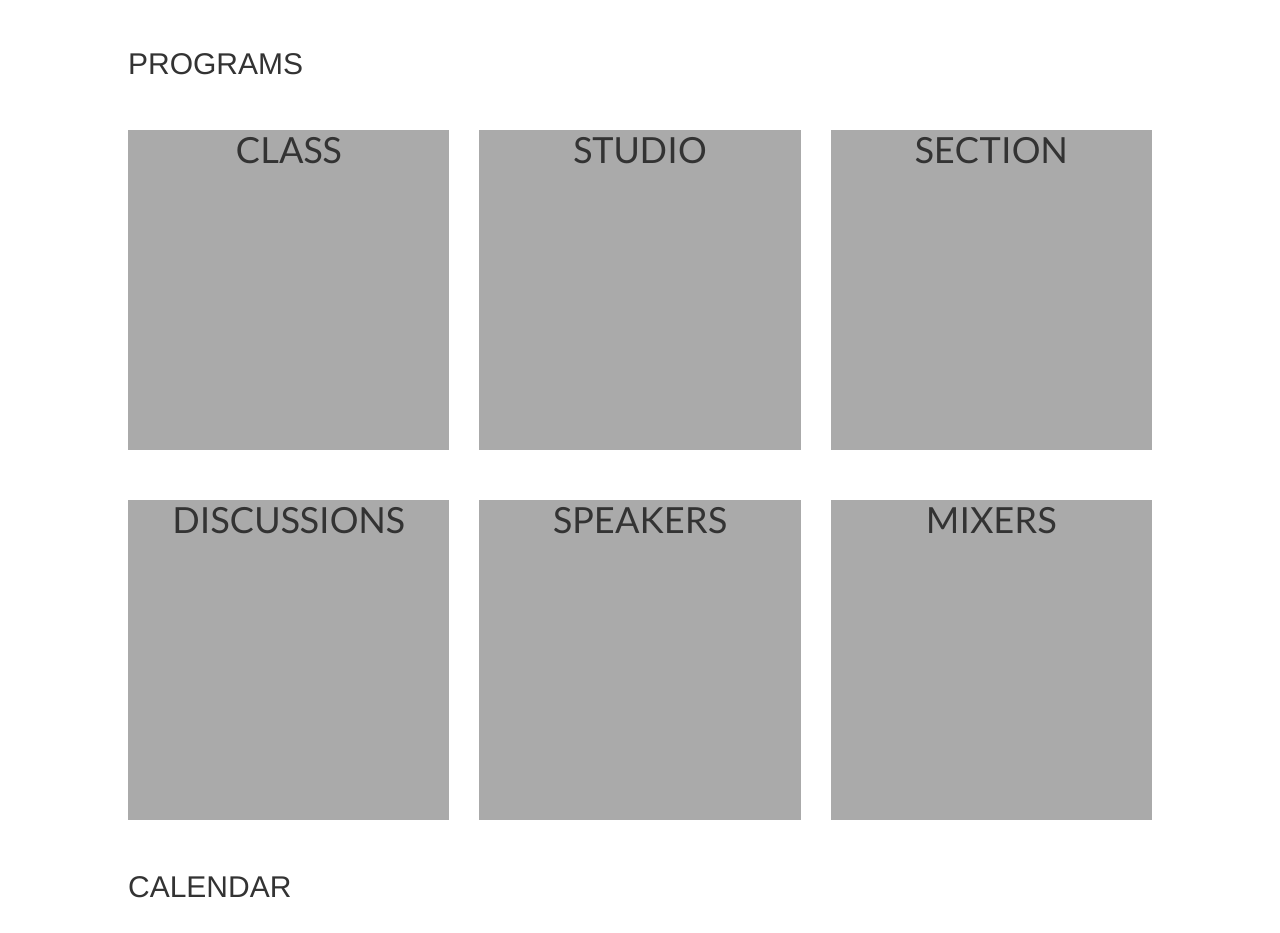
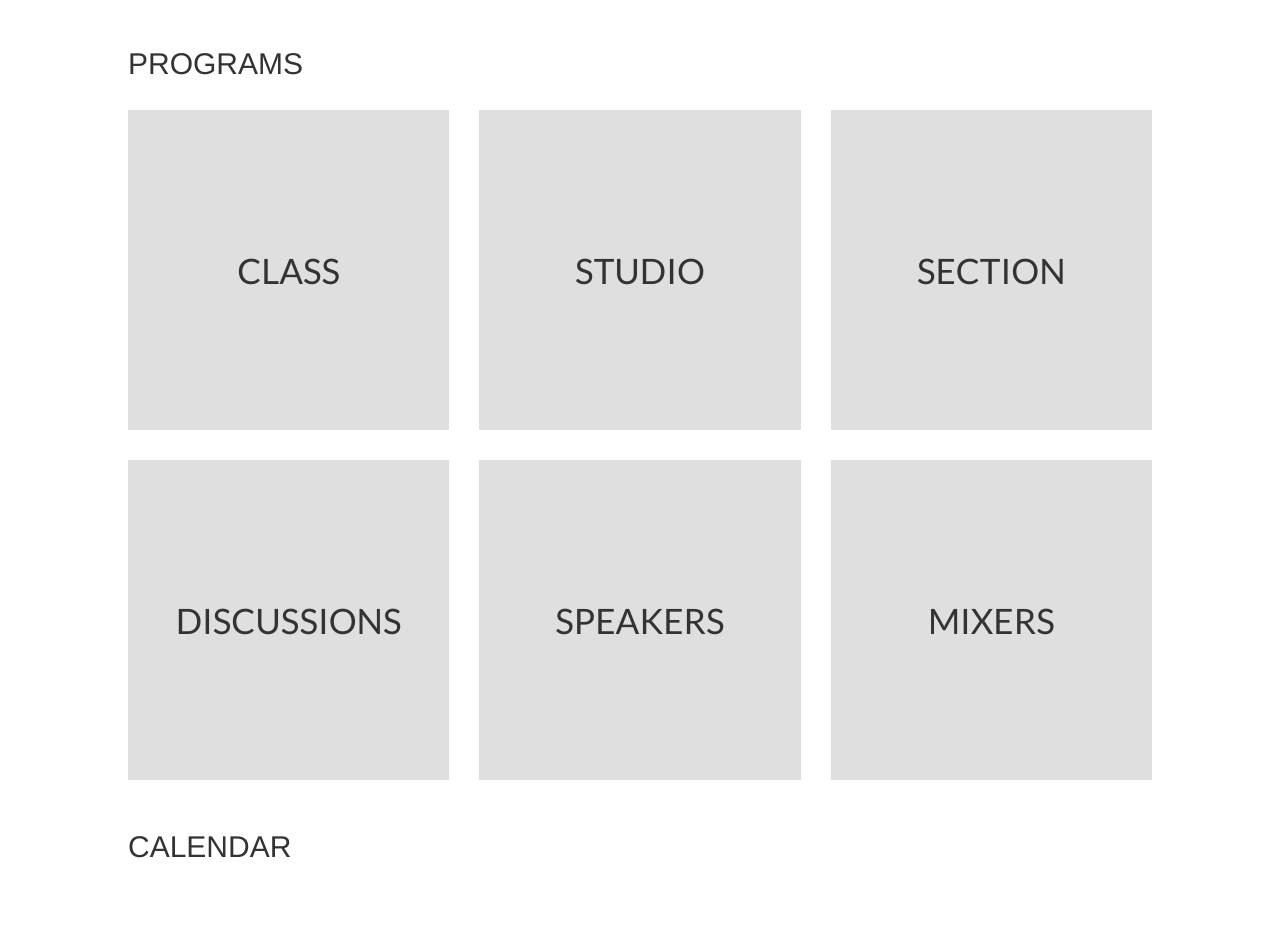
Before and after one commit to addisonleong/cs4good, a plain HTML site: page index.html in a window 1280 px wide. Shown: the part 814-1747 px from the top of the page. After the commit the page ends 1707 px from the top, so only its background shows below. Drawn offline with Linux system fonts and the light colour scheme.

Commit message:
Updated program boxes.

```diff
--- a/css/index.css
+++ b/css/index.css
@@ -1,7 +1,16 @@
 .programbox {
 	text-align: center;
+	background: #dfdfdf;
 }
 
 .programbox h1 {
 	font-family: "Lato", sans-serif;
+	font-size: 250%;
+	position: absolute;
+	top: 50%;
+	left: 50%;
+	margin: 0;
+	transform: translate(-50%, -50%);
+	-webkit-transform: translate(-50%, -50%);
+	-moz-transform: translate(-50%, -50%);
 }
```
